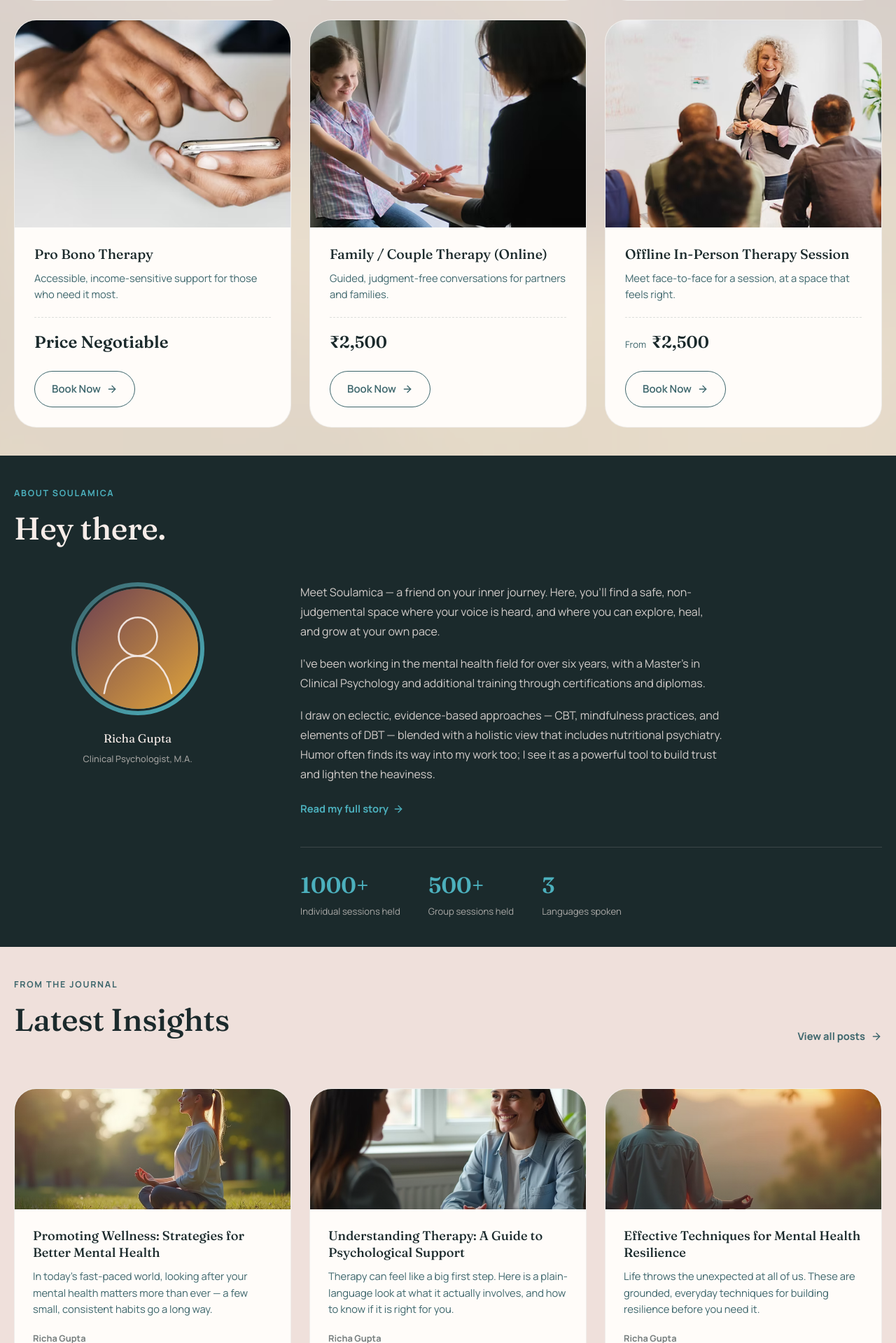
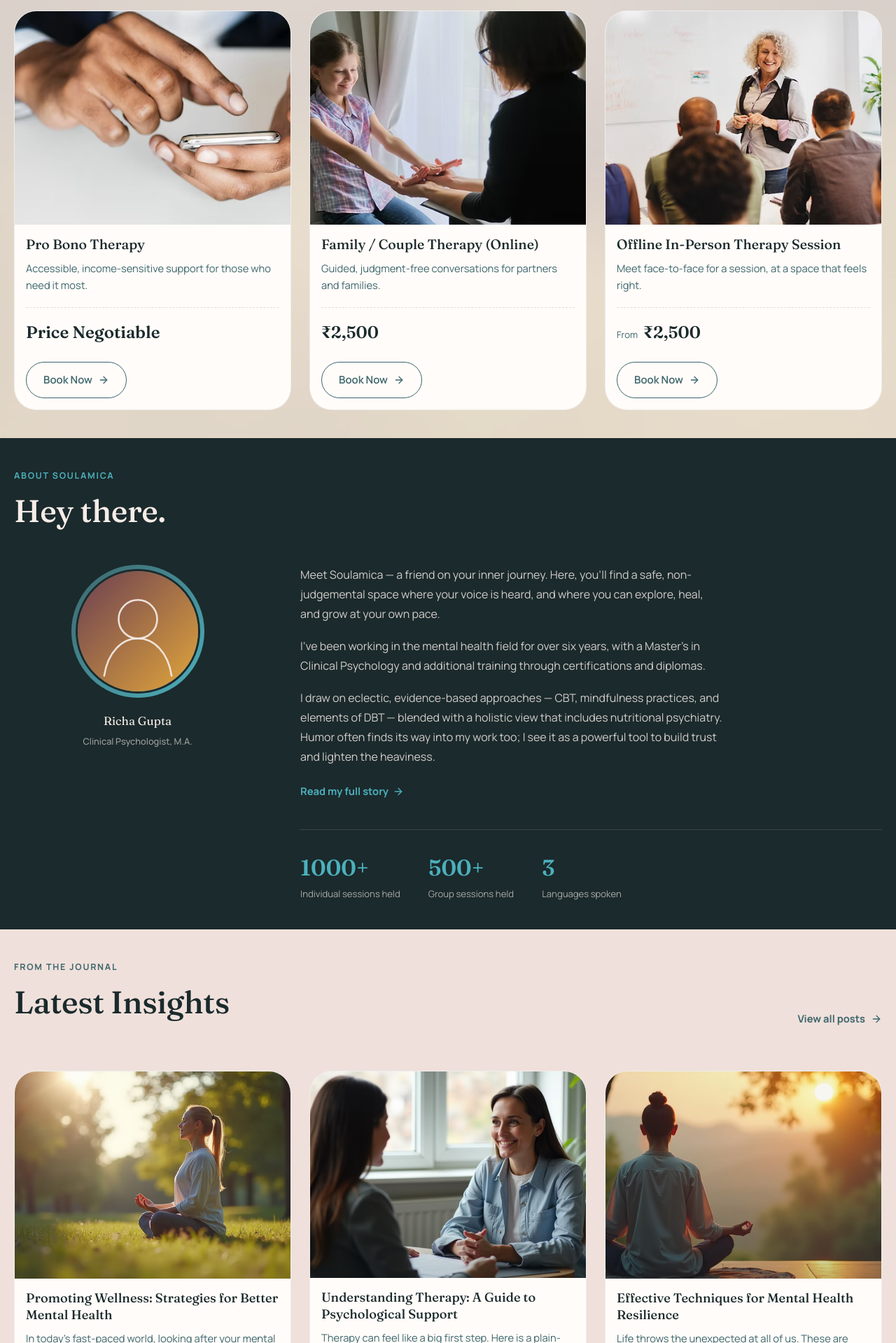
Before and after one commit to vinaykumarCloudStok/soulamica_frontend, a React (Vite) app: page / in a window 1280 px wide. Shown: the part 2165-4084 px from the top of the page at 70% size. Built offline with nearby package versions, Linux system fonts and the light colour scheme.

Commit message:
changes in design

```diff
--- a/src/styles.css
+++ b/src/styles.css
@@ -638,9 +638,9 @@ a:hover > .logo-img {
 }
 .service-card__media {
   width: 100%;
-  aspect-ratio: 4 / 3;
+  height: 305px;
   flex-shrink: 0;
-  overflow: hidden;
+  /* overflow: hidden; */
   background: rgba(124, 138, 110, 0.15);
 }
 .service-card__media img {
@@ -657,7 +657,7 @@ a:hover > .logo-img {
   display: flex;
   flex-direction: column;
   flex: 1;
-  padding: 26px 28px 28px;
+  padding: 16px;
 }
 .service-card__name {
   font-family: var(--font-display);
@@ -831,7 +831,7 @@ a:hover > .logo-img {
 }
 .insight-card__band {
   position: relative;
-  height: 172px;
+  height: auto;
   overflow: hidden;
   background: var(--paper-deep);
 }
@@ -852,7 +852,7 @@ a:hover > .logo-img {
   transform: scale(1.07);
 }
 .insight-card__body {
-  padding: 26px 26px 28px;
+  padding: 16px;
 }
 .insight-card__title {
   font-family: var(--font-display);
@@ -1912,7 +1912,7 @@ padding: 0 20px;
   }
   .footer__bottom {
     flex-direction: column;
-    align-items: center;
+    align-items:flex-start;
   }
 
   .modal__panel {
```
Also changed, not shown: 1 other file (tests, documents, lock files or other folders).
